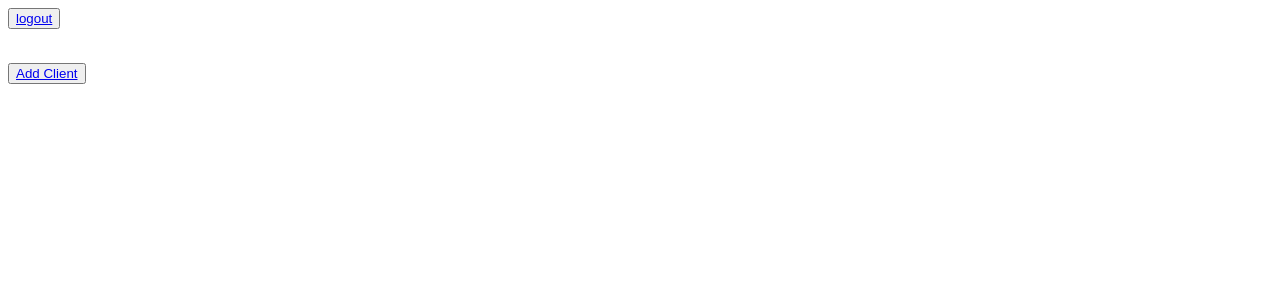
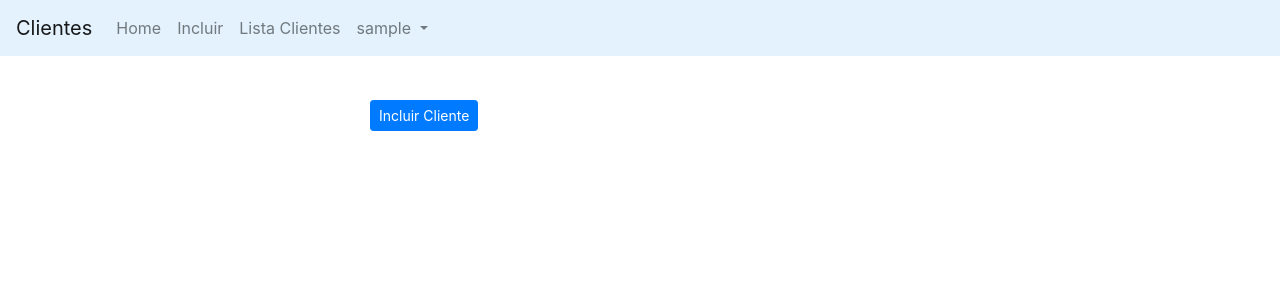
Before and after one commit to anselmojuniorjj/django_Heroku, a Django app: page /clientes/list/ in a window 1280 px wide. Shown: the top 300 px of the page. Run offline with Django 3.2, Linux system fonts and the light colour scheme; the visitor is signed in with stand-in values (Sample User, id 1); data that the repository does not hold is empty; some libraries are stand-ins or nearby versions.

Commit message:
Melhoria do front

```diff
--- a/clientes/templates/persons.html
+++ b/clientes/templates/persons.html
@@ -1,26 +1,24 @@
-<!DOCTYPE html>
-<html lang="en">
-<head>
-    <meta charset="UTF-8">
-    <meta name="viewport" content="width=device-width, initial-scale=1.0">
-    <meta http-equiv="X-UA-Compatible" content="ie=edge">
-    <title>Persons</title>
-</head>
-<body>
-    <div>
-        <button><a href="{% url 'logout' %}">logout</a></button>
+{% extends 'base.html' %}
+
+{% block title %} List {% endblock %}
+
+{% block main %}
+    <div class="row">
+        <div class="col-sm-6 offset-sm-3 col-md-auto offset-md-3">
+            {% for person in persons %}
+            <ul class="list-group list-group-horizontal-md">
+                <li class="list-group-item"><h4>{{ person.fullName }}</h4></li>
+                <li class="list-group-item list-group-item-warning"><a href="{% url 'update_person' person.id %}"><i class="fas fa-pencil-alt"></i></a></li>
+                <li class="list-group-item list-group-item-danger"><a href="{% url 'delete_person' person.id %}"><i class="fas fa-trash-alt"></i></a></li>
+            </ul>
+            {% endfor %}
+        </div>
     </div>
-    <ul>
-        {% for person in persons %}
-        <li>{{ person.fullName }} -
-            <a href="{% url 'update_person' person.id %}">Alterar</a> -
-            <a href="{% url 'delete_person' person.id %}">Deletar</a>
-        </li>
-        {% endfor %}
-    </ul>
+    <br>
+    <div class="row">
+        <div class="col-sm-6 offset-sm-3 col-md-auto offset-md-3">
+            <a class="btn btn-primary btn-sm" href="{% url 'add_person' %}">Incluir Cliente</a>
+        </div>
+    </div>
 
-    <br>
-
-    <button><a href="{% url 'add_person' %}">Add Client</a></button>
-</body>
-</html>
+{% endblock %}
--- /dev/null
+++ b/static/css/style.css
@@ -0,0 +1,7 @@
+.marginTopHome {
+    margin-top: 20px;
+}
+
+.marginTopLogin {
+    margin-top: 150px;
+}
--- /dev/null
+++ b/templates/base.html
@@ -0,0 +1,64 @@
+{% load static %}
+<!DOCTYPE html>
+<html lang="pt-br">
+<head>
+    <meta charset="UTF-8">
+    <meta name="viewport" content="width=device-width, initial-scale=1.0">
+    <meta http-equiv="X-UA-Compatible" content="ie=edge">
+    <link rel="stylesheet" href="{% static '../static/css/style.css' %}">
+    <link rel="stylesheet" href="https://use.fontawesome.com/releases/v5.8.1/css/all.css" integrity="sha384-50oBUHEmvpQ+1lW4y57PTFmhCaXp0ML5d60M1M7uH2+nqUivzIebhndOJK28anvf" crossorigin="anonymous">
+    <link href="https://stackpath.bootstrapcdn.com/bootstrap/4.3.1/css/bootstrap.min.css" rel="stylesheet" integrity="sha384-ggOyR0iXCbMQv3Xipma34MD+dH/1fQ784/j6cY/iJTQUOhcWr7x9JvoRxT2MZw1T" crossorigin="anonymous">
+    <title>{% block title %} {% endblock %}</title>
+</head>
+<body>
+
+        <nav class="navbar navbar-expand-lg navbar-light" style="background-color: #e3f2fd;">
+                <a class="navbar-brand" href="{% url 'home' %}">Clientes</a>
+                <button class="navbar-toggler" type="button" data-toggle="collapse" data-target="#navbarNavDropdown" aria-controls="navbarNavDropdown" aria-expanded="false" aria-label="Toggle navigation">
+                  <span class="navbar-toggler-icon"></span>
+                </button>
+                <div class="collapse navbar-collapse" id="navbarNavDropdown">
+                  <ul class="navbar-nav">
+                    <li class="nav-item">
+                      <a class="nav-link" href="{% url 'home' %}">Home <span class="sr-only">(current)</span></a>
+                    </li>
+                    <li class="nav-item">
+                      <a class="nav-link" href="{% url 'add_person' %}">Incluir</a>
+                    </li>
+                    <li class="nav-item">
+                            <a class="nav-link" href="{% url 'list_person' %}">Lista Clientes</a>
+                          </li>
+                    <li class="nav-item dropdown">
+                      <a class="nav-link dropdown-toggle" href="#" id="navbarDropdownMenuLink" role="button" data-toggle="dropdown" aria-haspopup="true" aria-expanded="false">
+                        {% if user.is_authenticated %}
+                            {{ user.username }}
+                        {% else %}
+                            Login
+                        {% endif %}
+                      </a>
+                      <div class="dropdown-menu" aria-labelledby="navbarDropdownMenuLink">
+                        {% if user.is_authenticated %}
+                            <a class="dropdown-item" href="{% url 'logout' %}">Logout</a>
+                        {% else %}
+                            <a class="dropdown-item" href="{% url 'login' %}">Login</a>
+                        {% endif %}
+                      </div>
+                    </li>
+                  </ul>
+                </div>
+              </nav>
+
+
+    <div class="container marginTopHome">
+        {% block main %}
+        {% endblock %}
+    </div>
+
+    <script
+      src="https://code.jquery.com/jquery-3.4.0.slim.min.js"
+      integrity="sha256-ZaXnYkHGqIhqTbJ6MB4l9Frs/r7U4jlx7ir8PJYBqbI="
+      crossorigin="anonymous">
+    </script>
+    <script src="https://stackpath.bootstrapcdn.com/bootstrap/4.3.1/js/bootstrap.min.js" integrity="sha384-JjSmVgyd0p3pXB1rRibZUAYoIIy6OrQ6VrjIEaFf/nJGzIxFDsf4x0xIM+B07jRM" crossorigin="anonymous"></script>
+</body>
+</html>
```
Also changed, not shown: clientes/templates/delete_confirm.html (+15 -18 lines), clientes/templates/new_person.html (+18 -14 lines), gestao_clientes/settings.py (+7 -3 lines), home/templates/home.html (+14 -21 lines), templates/registration/login.html (+20 -6 lines).
